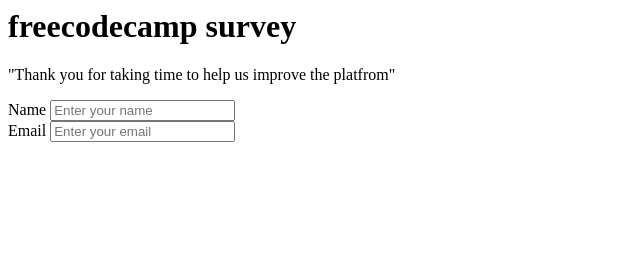
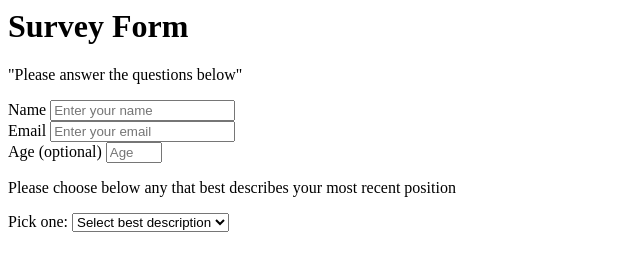
Before and after one commit to Habibseye49/Survey-Form, a plain HTML site: page index.html in a window 1280 px wide. Shown: the whole page, without its empty margins (0-640 px from the left). Drawn offline with Linux system fonts and the light colour scheme.

Commit message:
Dropdown

```diff
--- a/index.html
+++ b/index.html
@@ -8,9 +8,9 @@
   <body>
     <div class="container">
         <header class="header">
-            <h1 id="title" class="text-center">freecodecamp survey</h1>
+            <h1 id="title" class="text-center">Survey Form</h1>
             <p id="description" class="description text-center">
-                "Thank you for taking time to help us improve the platfrom"
+                "Please answer the questions below"
             </p>
         </header>
         <form id="survey-form">
@@ -22,6 +22,25 @@
                 <label id="email-label" for="email">Email</label>
                 <input id="email" type="email" placeholder="Enter your email" class="form-control" required>
             </div>
+            <div class="form-group">
+                <label id="number-label" for="number">Age
+                    <span class="clue">(optional)</span>
+                </label>
+                <input type="number" id="number" min="10" max="99" class="form-control" placeholder="Age">
+            </div>
+            <div class="form-group">
+                <p>Please choose below any that best describes your most recent position</p>
+                <label for="dropdown" id="dropdown-label">Pick one:</label>
+                <select id="dropdown" name="role" class="form-control" required>
+                    <option disabled selected value>Select best description</option>
+                    <option value="student">Student</option>
+                    <option value="job">Full time worker</option>
+                    <option value="unemployed">Unmemployed</option>
+                    <option value="other">Other</option>
+
+
+                </select>
+            </div>
         </form>
     </div>
   </body>
```
